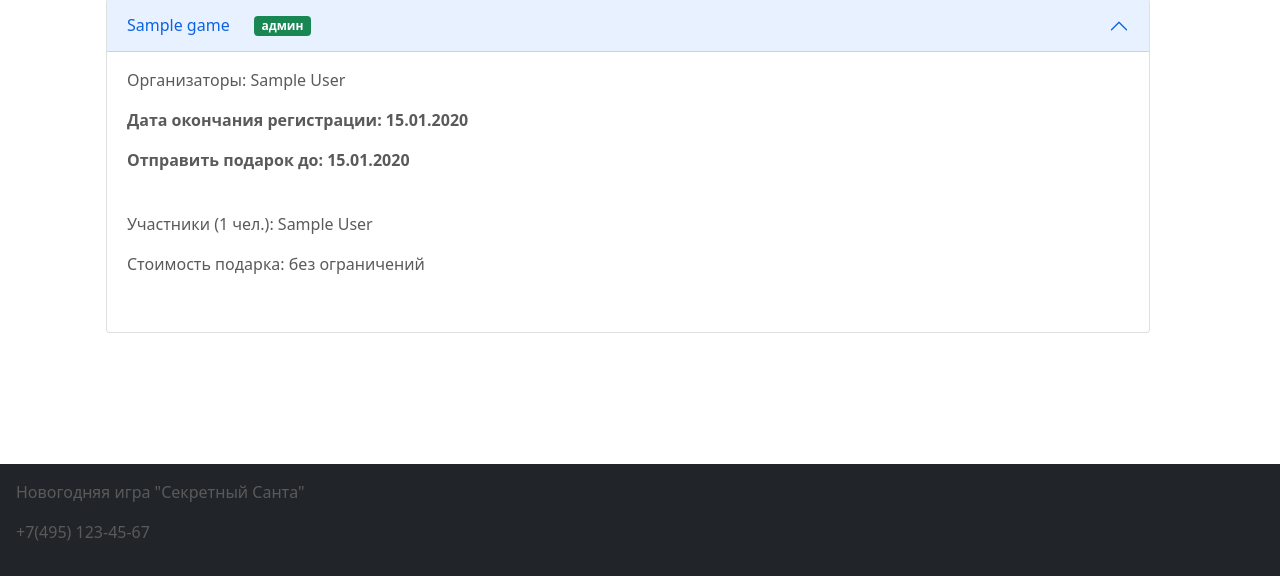
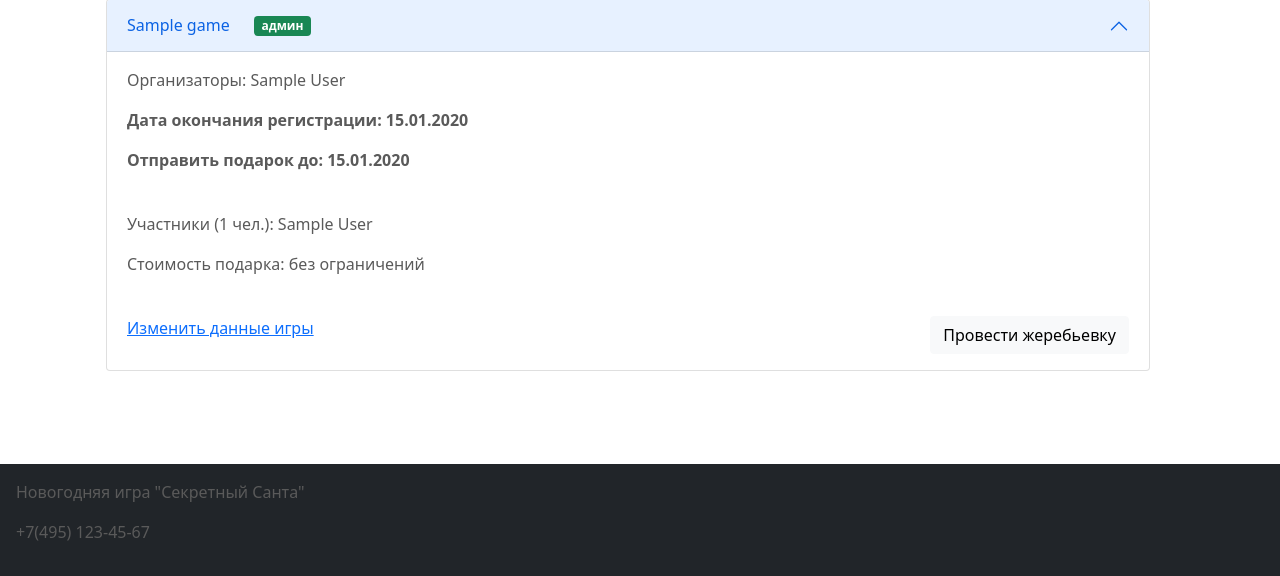
Before and after one commit to breduin/secret-santa, a Django app: page /profile/1/ in a window 1280 px wide, after a click that opens the changed part. Shown: the part 224-800 px from the top of the page. Run offline with Django 4.2, Linux system fonts and the light colour scheme; tables that the repository leaves empty hold one stand-in row (values such as "Sample post"); parts of the project's set-up code (start-up, migrations or seed data) failed here and were passed over; some libraries are stand-ins or nearby versions.

Commit message:
Add buttons to game admin profile page

```diff
--- a/accounts/templates/profile.html
+++ b/accounts/templates/profile.html
@@ -37,6 +37,17 @@
           <p>Участники ({{game.participants_count}} чел.): {{game.participants}}</p>
           <p>Стоимость подарка: {{game.gift_cost_limit}}</p>
           <br/>
+          {% if game.is_admin %}
+            <div class="row" id="game_buttons">
+              <div class="col">
+                <!-- TODO: Input correct link to edit game form -->
+                <a href="{% url 'profile' 3 %}">Изменить данные игры</a>
+              </div>
+              <div class="col">
+                <a class="btn btn-light float-end" href="{% url 'toss' game.id %}" role="button">Провести жеребьевку</a>
+              </div>
+            </div>
+          {% endif %}
         </div>
       </div>
     </div>
--- a/accounts/urls.py
+++ b/accounts/urls.py
@@ -4,5 +4,6 @@ from accounts import views
 
 
 urlpatterns = [
-    path('profile/<int:profile_id>/', views.profile),
+    path('profile/<int:profile_id>/', views.profile, name='profile'),
+    path('toss/<int:game_id>/', views.game_toss, name='toss'),
 ]
--- a/accounts/views.py
+++ b/accounts/views.py
@@ -1,5 +1,6 @@
 from django.shortcuts import get_object_or_404, render
 from accounts.models import User
+from django.http import HttpResponse
 
 
 def serialize_users(users):
@@ -39,3 +40,11 @@ def profile(request, profile_id):
     }
 
     return render(request, 'profile.html', context)
+
+
+def game_toss(request, game_id):
+    # TODO: вызов функции для жеребьевки
+    print(f'Проводим жеребьевку игры {game_id}')
+    # TODO: вызов функции рассылки результатов жеребьевки
+    print(f'Рассылаем результаты жеребьевки игры {game_id}')
+    return HttpResponse(f"Жеребьевка игры {game_id} проведена")
--- a/games/urls.py
+++ b/games/urls.py
@@ -1,7 +1,8 @@
 """Games app URL Configuration."""
 from django.urls import path
 from .views import MainPageView
+from accounts import views
 
 urlpatterns = [
-    path('', MainPageView.as_view(), name='main_page')
+    path('', MainPageView.as_view(), name='main_page'),
 ]
```
Also changed, not shown: games/views.py (+8 -0 lines).
